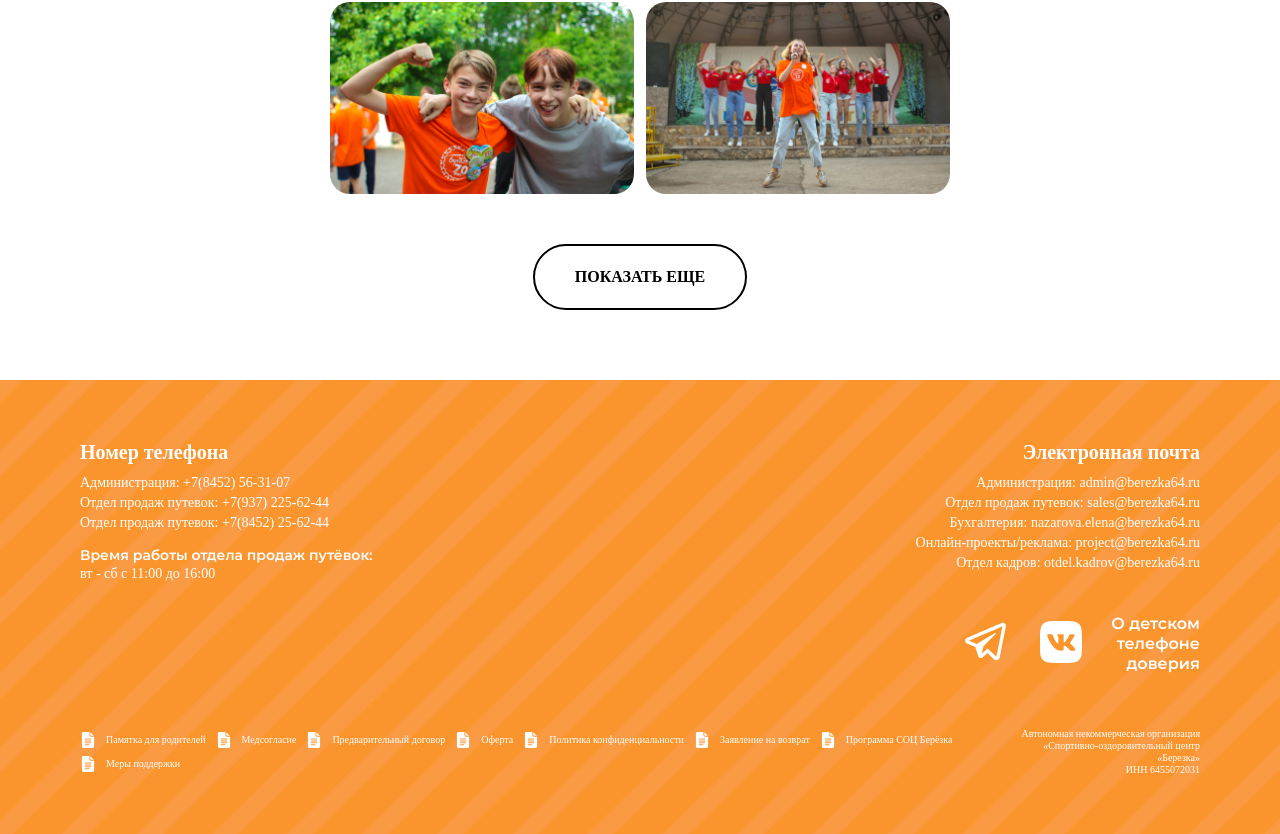
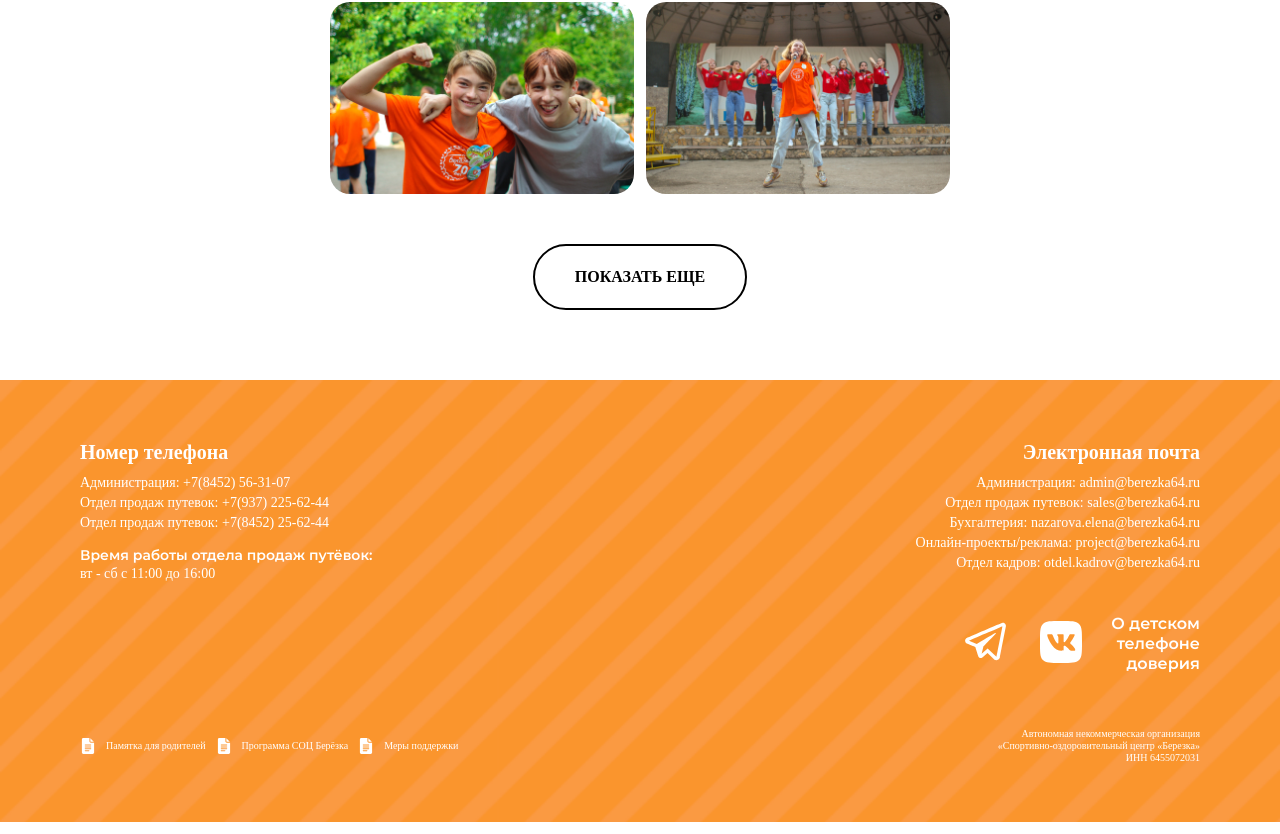
Before and after one commit to Amalthea-code/birch, a Vue app: page /kids in a window 1280 px wide. Shown: the part 6450-7284 px from the top of the page. Built offline with nearby package versions, Linux system fonts and the light colour scheme; a web font is replaced by a local one; what vue-the-mask would draw is missing.

Commit message:
feat: update

```diff
--- a/src/components/TheFooter.vue
+++ b/src/components/TheFooter.vue
@@ -46,12 +46,13 @@
       </div>
       <div class="footer__info-docs">
         <div class="footer__info-docs-box">
-          <a class="footer__info-doc" target="_blank" href="https://drive.google.com/file/d/1Fv5VQhWLZQFDqaqGs7Le98KqQrso_kFg/view"><doc/> Памятка для родителей</a>
-          <a class="footer__info-doc" target="_blank" href="https://drive.google.com/file/d/1FrksnbaRWJDTsq2wEeAWZivOnWehMLHM/view"><doc/> Медсогласие</a>
-          <a class="footer__info-doc" target="_blank" href="https://drive.google.com/file/d/1PjHdAT07xJCjJ7e2_isf0cju0-pX5crS/view"><doc/> Предварительный договор</a>
-          <a class="footer__info-doc" target="_blank" href="https://drive.google.com/file/d/1rqH23OwoJ6ed1G1S1EmCXRpB6xv8EhmH/view"><doc/> Оферта</a>
-          <a class="footer__info-doc" target="_blank" href="https://drive.google.com/file/d/1G0F96Or4EWSIJ8QYkfW8OXj8XJlTxGG8/view"><doc/> Политика конфиденциальности</a>
-          <a class="footer__info-doc" target="_blank" href="https://drive.google.com/file/d/17E-qJVzDCRrgdmCq-yDapHqSQ0ocxt1d/view"><doc/> Заявление на возврат</a>
+          <a v-if="false" class="footer__info-doc" target="_blank" href="https://drive.google.com/file/d/1Fv5VQhWLZQFDqaqGs7Le98KqQrso_kFg/view"><doc/> Памятка для родителей</a>
+          <a v-if="false" class="footer__info-doc" target="_blank" href="https://drive.google.com/file/d/1FrksnbaRWJDTsq2wEeAWZivOnWehMLHM/view"><doc/> Медсогласие</a>
+          <a v-if="false" class="footer__info-doc" target="_blank" href="https://drive.google.com/file/d/1PjHdAT07xJCjJ7e2_isf0cju0-pX5crS/view"><doc/> Предварительный договор</a>
+          <a v-if="false" class="footer__info-doc" target="_blank" href="https://drive.google.com/file/d/1rqH23OwoJ6ed1G1S1EmCXRpB6xv8EhmH/view"><doc/> Оферта</a>
+          <a v-if="false" class="footer__info-doc" target="_blank" href="https://drive.google.com/file/d/1G0F96Or4EWSIJ8QYkfW8OXj8XJlTxGG8/view"><doc/> Политика конфиденциальности</a>
+          <a v-if="false" class="footer__info-doc" target="_blank" href="https://drive.google.com/file/d/17E-qJVzDCRrgdmCq-yDapHqSQ0ocxt1d/view"><doc/> Заявление на возврат</a>
+          <a class="footer__info-doc" target="_blank" href="https://drive.google.com/drive/folders/1v9gitvLaSK8yfr_awncQdbAmtUVHEnwn?usp=sharing"><doc/> Памятка для родителей</a>
           <a class="footer__info-doc" target="_blank" href="https://drive.google.com/file/d/1nXWsr1kL6cPM38sm9Ul4x-2L9kFim0oI/view"><doc/> Программа СОЦ Берёзка</a>
           <a class="footer__info-doc" target="_blank" href="https://drive.google.com/file/d/1lwvc3NQJEDF2WHYHhIakU4Fy4FhLrClR/view"><doc/> Меры поддержки</a>
         </div>
--- a/src/components/blocks/Conditions.vue
+++ b/src/components/blocks/Conditions.vue
@@ -4,8 +4,8 @@
       <div class="conditions__title">Условия заезда и отъезда детей в смену</div>
       <div class="conditions__card">
         <ul>
-          <li class="conditions__card-text">Забронировать место в отряде для своего ребёнка или группы детей можно заранее за 1-2 дня до начала смены по номеру телефона <a href="tel:+79172023343" class="conditions__card-link">+7(917) 202-33-43</a> Горобец Елена Ивановна</li>
-          <li class="conditions__card-text">Заезд в лагерь происходит организованно с 7:00 до 12:00 в первый день смены, в обязательном масочном режиме, с прохождением температурного контроля у ворот. Далее вас встретят сотрудники лагеря и помогут пройти процедуру регистрации и медосмотр ребенка.</li>
+          <li class="conditions__card-text">После покупки путевки Вы можете заранее забронировать место в отряде для своего ребёнка или группы детей, позвонив за 1-2 дня до начала смены по номеру телефона <a href="tel:+79172023343" class="conditions__card-link">+7(917) 202-33-43</a> Горобец Елена Ивановна</li>
+          <li class="conditions__card-text">Заезд в лагерь происходит организованно с 7:00 до 12:00 в первый день смены. Вас встретят у главных ворот сотрудники лагеря и помогут пройти процедуру регистрации и медосмотр ребенка.</li>
           <li class="conditions__card-text">Время заезда регламентировано, т.к. до обеда необходимо сформировать заявку с точным количеством детей на питание и размещение в отрядах. </li>
           <li class="conditions__card-text">Для комфортной психологической адаптации ребенка привозите его в строго установленное время. </li>
           <li class="conditions__card-text">Для ускорения прохождения процедуры регистрации при заезде, заранее распечатайте и подпишите
--- a/src/components/blocks/Contacts.vue
+++ b/src/components/blocks/Contacts.vue
@@ -7,7 +7,7 @@
       backgroundColor="linear-gradient(268.41deg, rgba(156, 132, 210, 0.96) 6.43%, #BAA3E4 95.7%)"
     >
       <div class="contacts__box">
-        <div class="contacts__address"><span>Юр. адрес:</span>  410012, Саратовская область, г. Саратов, ул. Аткарская, д. 29 оф. 30</div>
+        <div class="contacts__address"><span>Юр. адрес:</span>  410012, Саратовская область, г. Саратов, ул. Аткарская, д. 29А, оф. 30</div>
         <div class="contacts__address"><span>Адрес местонахождения:</span> 410071, Саратовская область, г. Саратов, ул. Большая Кумысная поляна</div>
         <p class="contacts__text">
           Телефон:<a href="tel:88452563107"> 8(8452) 56-31-07</a><br />
--- a/src/components/blocks/ShiftSelection.vue
+++ b/src/components/blocks/ShiftSelection.vue
@@ -2,12 +2,7 @@
   <div class="shift-selection" id="buy">
     <h1 class="shift-selection__title">ДОРОГИЕ БЕРЁЗОВЦЫ!</h1>
     <p class="shift-selection__contein-info shift-selection__alert-info">
-      Расписание смен Лета_2023
-      и цены будут известны
-      не ранее марта.<br/>
-      Мы обязательно проинформируем вас
-      о старте продаж
-      путёвок<br/> на нашем сайте и в соцсетях
+      На данный момент информации о запуске программы детского кешбэка в 2023 году нет
     </p>
 
     <h1 class="shift-selection__title">ВЫБЕРИ СМЕНУ</h1>
@@ -33,7 +28,7 @@
       <p class="shift-selection__contein-info">
         «Дорогие ребята и родители! Наш лагерь вот уже 70 с лишним лет принимает в свою семью березовцев. За это время в Березке отдохнуло более 120 000 детей. Многие из вас возвращаются сюда из года в год, проходя путь взросления от отдыхающего до вожатого.
         <br /><br />
-        Березка – это отдельная территория детства - добрая, уютная, любимая для многих поколений. И я с гордостью могу сказать, что за 45 лет работы директором в Березке, я и наша команда профессионалов сохранили и преумножили традиции, которые являются фундаментом нашего детского оздоровительно-развлекательного центра. Каждый сезон мы стараемся встретить и порадовать вас новшествами в благоустройстве, а также проводить ремонт и реконструкцию имеющегося материального фонда. Мы всегда делаем все возможное, чтобы этот лесной детский мир был максимально безопасным и комфортным для ребят. Благодаря нашей с вами совместной любви к Березке и заботе о ней, она продолжает оставаться одним из лучших лагерей Саратовской области.
+        Березка – это отдельная территория детства - добрая, уютная, любимая для многих поколений. И я с гордостью могу сказать, что за 47 лет работы директором в Березке, я и наша команда профессионалов сохранили и преумножили традиции, которые являются фундаментом нашего детского оздоровительно-развлекательного центра. Каждый сезон мы стараемся встретить и порадовать вас новшествами в благоустройстве, а также проводить ремонт и реконструкцию имеющегося материального фонда. Мы всегда делаем все возможное, чтобы этот лесной детский мир был максимально безопасным и комфортным для ребят. Благодаря нашей с вами совместной любви к Березке и заботе о ней, она продолжает оставаться одним из лучших лагерей Саратовской области.
         <br /><br />
         Ждем вас всегда!»
       </p>
```
Also changed, not shown: 1 other file (tests, documents, lock files or other folders).
